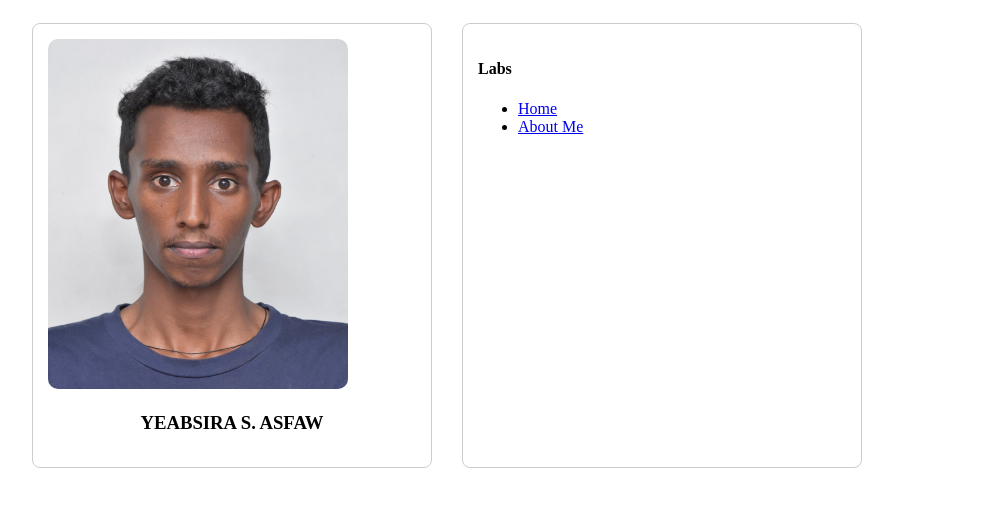
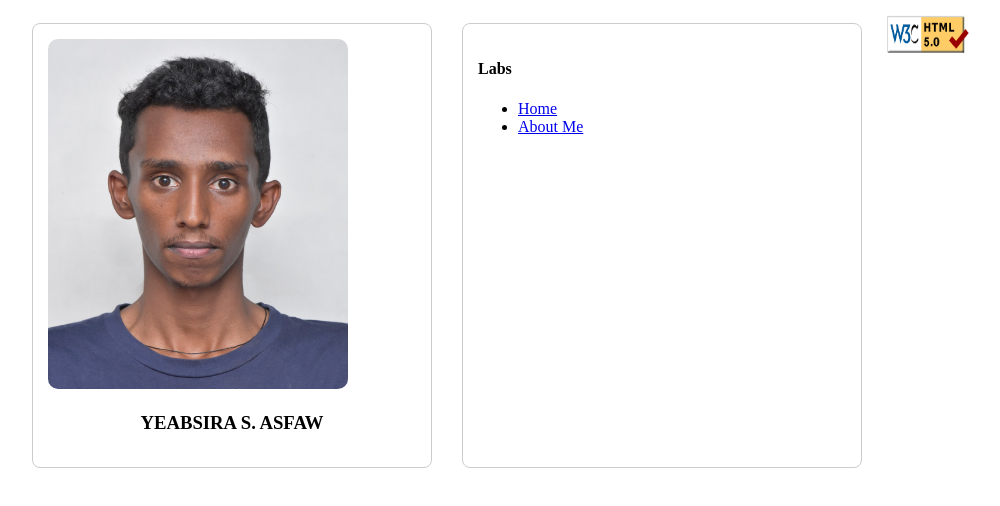
Before and after one commit to Ysa4/WAPLabs, a plain HTML site: page index.html in a window 1280 px wide. Shown: the whole page, without its empty margins (123-1123 px from the left). Drawn offline with Linux system fonts and the light colour scheme.

Commit message:
Lab one html validator added

```diff
--- a/Css/style.css
+++ b/Css/style.css
@@ -29,3 +29,8 @@ img{
     height: 350px;
     border-radius: 10px;
 }
+
+.checker img{
+    width: 100px;
+    height: 50px;
+}
--- a/index.html
+++ b/index.html
@@ -1,5 +1,4 @@
 <!DOCTYPE html>
-
 <html lang="en">
 <head>
     <meta charset="UTF-8">
@@ -24,8 +23,13 @@
 
         </div>
 
+        <div class="checker">
+            <a href="https://validator.w3.org/nu/?doc=http%3A%2F%2Fyeabsiraasfaw.me%2FWAPLabs%2F">
+     <img src="./Images/html5_validator.png" alt="html validator">
 
+            </a>
+        </div>
 </div>
-   <div class="checker"></div>
+
 </body>
 </html>
```
